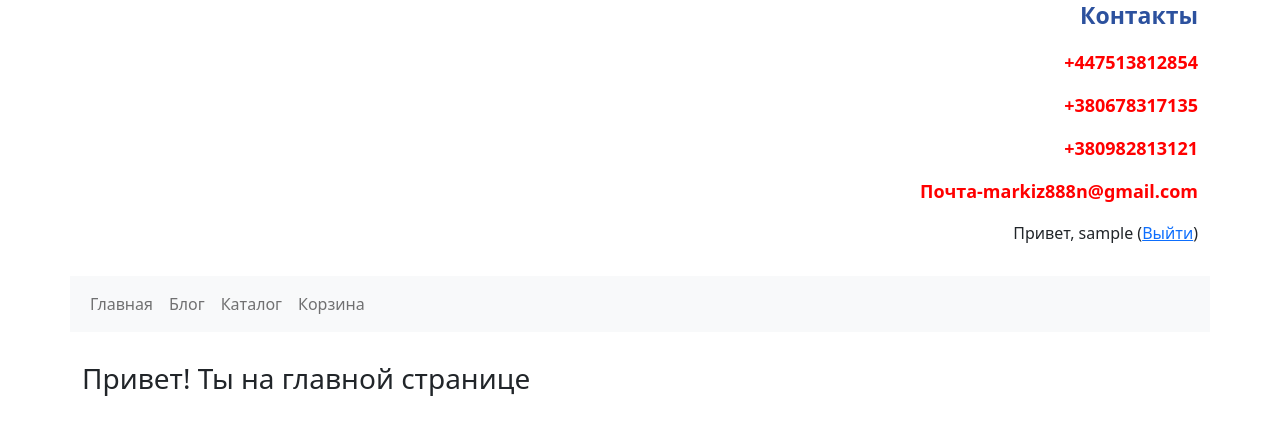
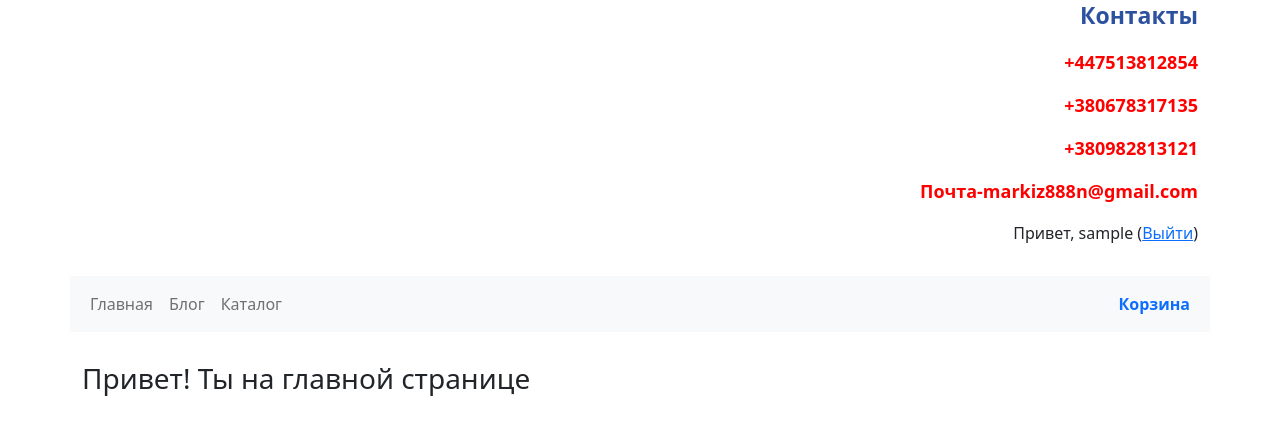
Before and after one commit to Markiz888/kobak_car, a Django app: page / in a window 1280 px wide. Shown: the part 376-800 px from the top of the page. Run offline with Django 4.2, Linux system fonts and the light colour scheme; the visitor is signed in with stand-in values (Sample User, id 1); parts of the project's set-up code (start-up, migrations or seed data) failed here and were passed over.

Commit message:
cart view

```diff
--- a/apps/order/urls.py
+++ b/apps/order/urls.py
@@ -1,8 +1,8 @@
 from django.urls import path
-from apps.order.views import add_to_cart, order
+from apps.order.views import add_to_cart_view, cart_view
 
 
 urlpatterns = [
-    path('', order, name='order'),
-    path('add-to-cart/', add_to_cart, name='add-to-cart'),
+    path('cart/', cart_view, name='cart'),
+    path('add-to-cart/', add_to_cart_view, name='add-to-cart'),
 ]
--- a/config/settings.py
+++ b/config/settings.py
@@ -144,3 +144,6 @@ MEDIA_ROOT = 'media/'
 
 DEFAULT_AUTO_FIELD = 'django.db.models.BigAutoField'
 AUTH_USER_MODEL = 'user.User'
+
+LOGIN_URL = 'login'
+LOGIN_REDIRECT_URL = 'index'
--- a/templates/base.html
+++ b/templates/base.html
@@ -31,12 +31,14 @@
             <p class="header-text2">круглосуточно
             <p class="header-text">Контакты
             <p class="header-text2">+447513812854</p>
-                    <p class="header-text2">+380678317135</p><p class="header-text2">+380982813121</p>
+            <p class="header-text2">+380678317135</p>
+            <p class="header-text2">+380982813121</p>
             <p class="header-text2">Почта-markiz888n@gmail.com</p>
             {% if request.user.is_authenticated %}
                 <p class="text-end">Привет, {{ request.user.username }} (<a href="{% url 'logout' %}">Выйти</a>)</p>
             {% else %}
-                        <p class="text-end"><a href="{% url 'login' %}">Войти</a>&nbsp;<a href="{% url 'register' %}">Зарегитрироваться</a></p>
+                <p class="text-end"><a href="{% url 'login' %}">Войти</a>&nbsp;<a href="{% url 'register' %}">Зарегитрироваться</a>
+                </p>
             {% endif %}
         </div>
 
@@ -59,9 +61,14 @@
                         <li class="nav-item">
                             <a class="nav-link" href="{% url 'catalog' %}">Каталог</a>
                         </li>
-                        <li class="nav-item">
-                            <a class="nav-link" href="{% url 'order' %}">Корзина</a>
+                    </ul>
+                </div>
+                <div class="flex">
+                    <ul class="navbar-nav me-auto mb-2 mb-lg-0">
+                        {% if request.user.is_authenticated %}
+                            <li class="nav-item"> <a class="nav-link text-primary" href="{% url 'cart' %}"><b>Корзина</b></a>
                             </li>
+                        {% endif %}
                     </ul>
                 </div>
             </div>
--- a/templates/catalog/product.html
+++ b/templates/catalog/product.html
@@ -30,7 +30,7 @@
             <div class="col-xs-12 col-md-6">
                 {% if product.quantity > 5 %}
                     <p>Наличие: <b class="text-success">В наличии</b></p>
-                {% elif product.quantity < 5 and product.quantity > 0 %}
+                {% elif product.quantity <= 5 and product.quantity > 0 %}
                     <p>Наличие: <b class="text-warning">Заканчивается</b></p>
                 {% else %}
                     <p>Наличие: <b class="text-danger">Нет в наличии</b></p>
@@ -39,7 +39,7 @@
                 <form action="{% url 'add-to-cart' %}">
                     <div class="input-group mb-3">
                         <input type="hidden" name="product" value="{{ product.id }}">
-                        <input id="quantity" name="quantity" type="number" min="1" step="1" max="100" value="1" class="form-control">
+                        <input id="quantity" name="quantity" type="number" min="1" step="1" max={{ product.quantity }} value="1" class="form-control">
                         <button class="btn btn-success" type="submit" id="button-addon1">Купить</button>
                     </div>
                 </form>
```
Also changed, not shown: apps/order/views.py (+4 -3 lines). Lines whose indentation alone changed are shown as unchanged.
